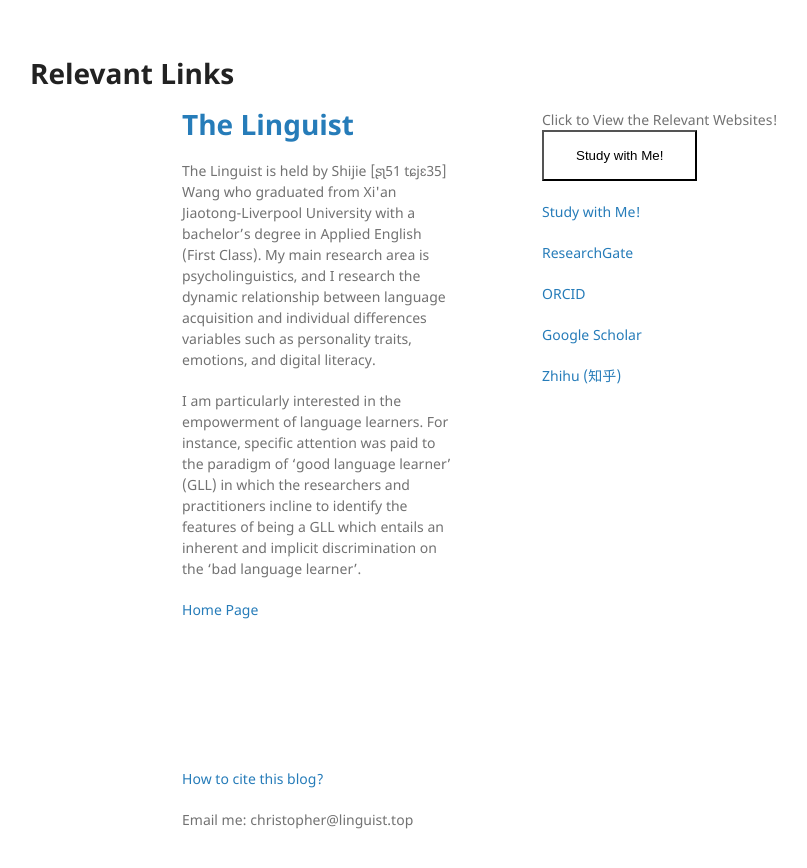
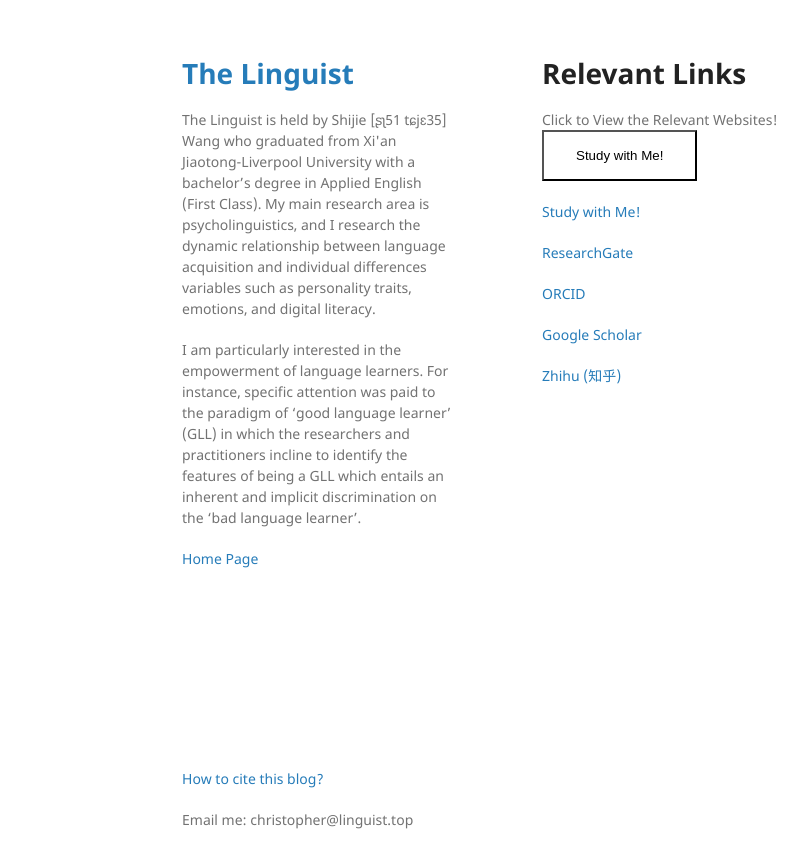
Before and after one commit to ChristopherTLAL/personal-blog, a Jekyll site: the page built from Relevant_Links/index.md, in a window 1280 px wide. Shown: the top 868 px of the page, without its empty margins (28-835 px from the left). Built offline with Jekyll 4.4.1, drawn with Linux system fonts in a browser that asks for light colours.

Commit message:
Update button.html

```diff
--- a/_layouts/button.html
+++ b/_layouts/button.html
@@ -12,7 +12,6 @@
     <![endif]-->
    </head>
   <body>
-<h1>{{ page.title }}</h1>
 <style>
   .button1{
     -webkit-transition-duration: 0.4s;
@@ -40,6 +39,7 @@
   <body>
     <div class="wrapper">
       <section>
+        <h1>{{ page.title }}</h1>
     Click to View the Relevant Websites!
       {{ content }}
       </section>
```
